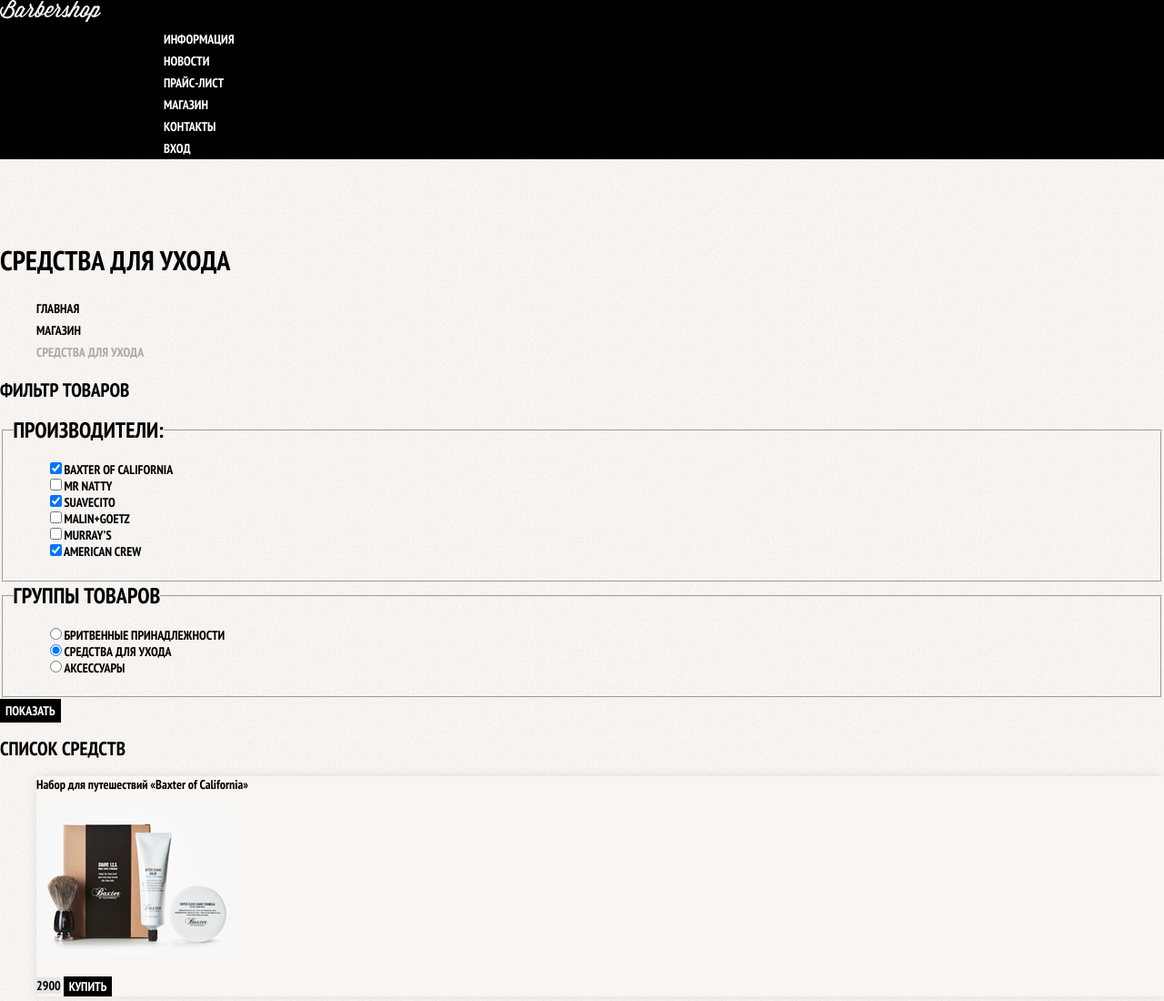
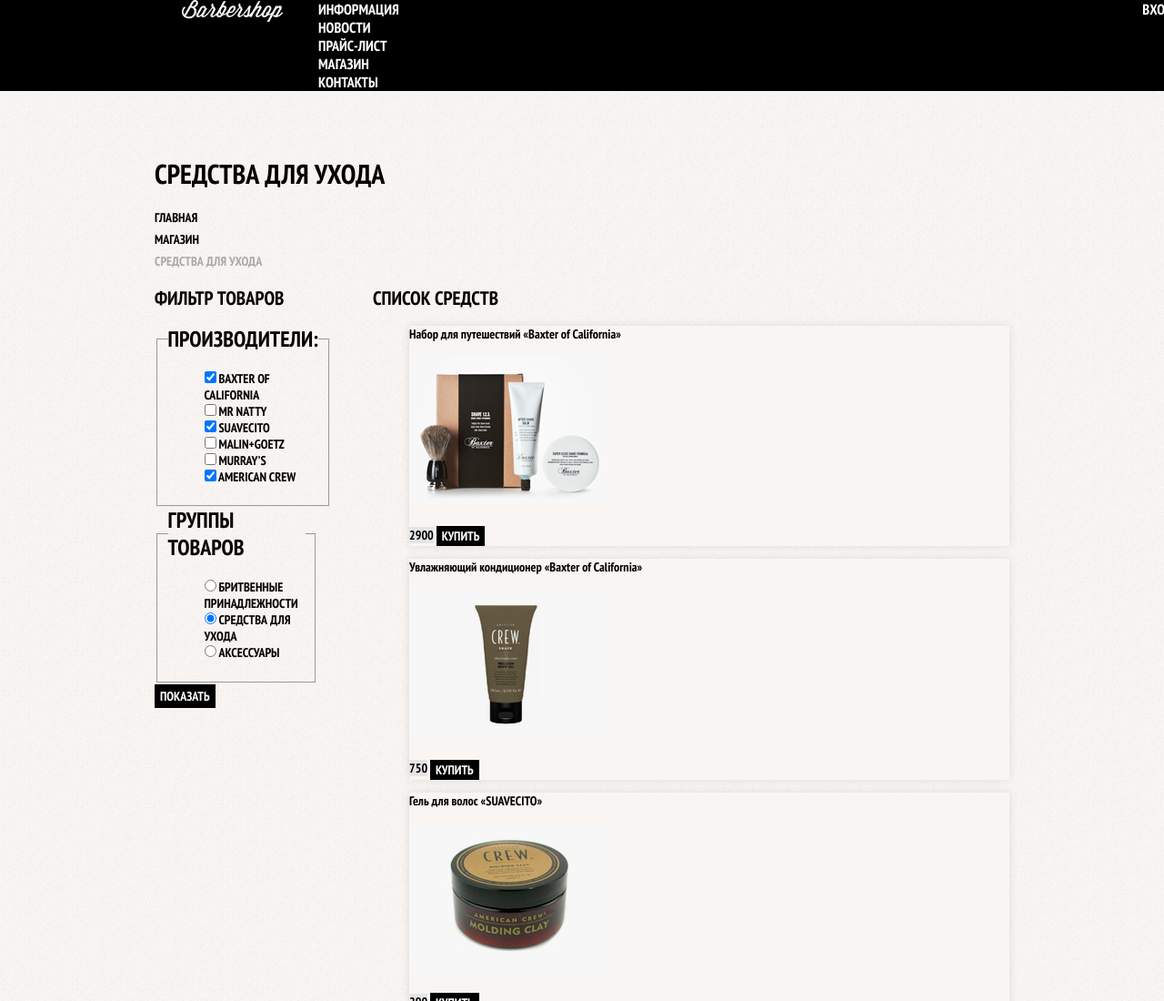
Before and after one commit to 3phantom3/barber, a plain HTML site: page catalog.html in a window 1280 px wide. Shown: the top 1100 px of the page at 91% size. Drawn offline with Linux system fonts and the light colour scheme.

Commit message:
add grid catalog

```diff
--- a/catalog.html
+++ b/catalog.html
@@ -13,13 +13,12 @@
 
     <header class="main-header">
 
-    <nav>
-        <a class="main-header-logo" href="index.html">
-            <img src="img/logo.png" width='111' height="24"
-                 alt='Логотип барбершоп "Бородинский"'>
+        <nav class="main-navigation container">
+            <a class="main-header-logo">
+                <img src="img/logo.png" width='111' height="24" alt='Логотип барбершоп "Бородинский"'>
             </a>
+            <div class="main-header-bar">
                 <div class="main-navigation-wraper">
-            <div class="container">
                     <ul class="site-navigation">
                         <li><a href="blank.html">Информация</a></li>
                         <li><a href='blank.html'>Новости</a></li>
@@ -33,9 +32,10 @@
                 </div>
             </div>
         </nav>
+
     </header>
 
-<main class="contanier">
+<main class="page-catalog container">
     <h1 class="page-title">Средства для ухода</h1>
     <ul class="breadcrumbs">
         <li><a href="index.html">Главная</a></li>
--- a/css/style.css
+++ b/css/style.css
@@ -49,6 +49,15 @@ img{
 
 .inner-page .main-header{
     background-color: var(--basic-black);
+}
+
+.inner-page .main-navigation{
+    display: grid;
+    grid-template-columns: 170px 1fr min-content;
+}
+
+.inner-page .main-header-logo{
+    order: 0;
 }
 
 .main-header{
@@ -216,6 +225,10 @@ img{
 .filter-input-checkbox:hover + label,
 .filter-input-chekbox:focus + label{
   color: var(--special)
+}
+
+.catalog{
+    margin-left: 60px;
 }
 
 .catalog-list{
@@ -435,3 +448,23 @@ img{
 .product-info ul{
   list-style: none;
 }
+
+.page-catalog {
+    display: grid;
+    grid-template-columns: 180px 1fr;
+    align-content: start;
+}
+
+  .page-catalog .page-title {
+    grid-column: 1/-1;
+    margin: 0;
+    padding: 0;
+    margin-bottom: 15px;
+}
+
+  .page-catalog .breadcrumbs {
+    grid-column: 1/-1;
+    margin-bottom: 40px;
+    margin: 0;
+    padding: 0;
+}
```
Lines whose indentation alone changed are shown as unchanged.
